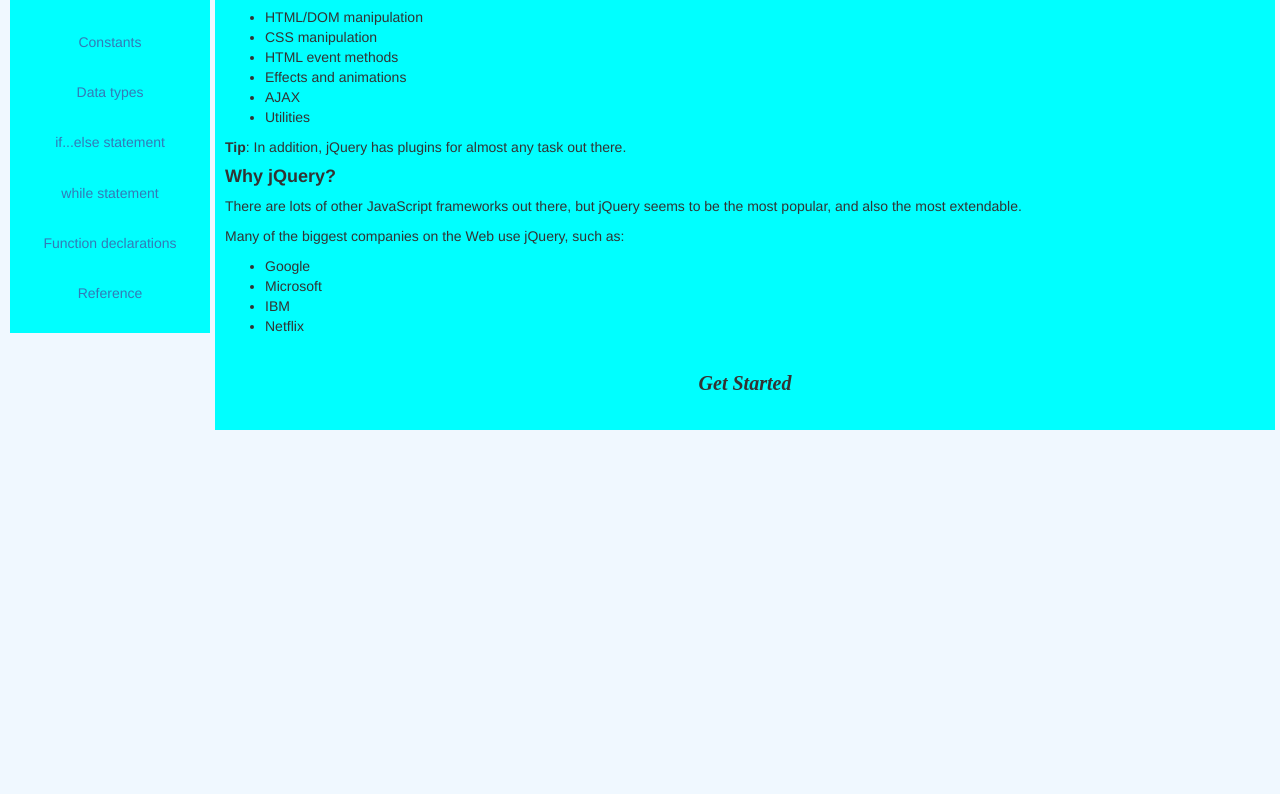
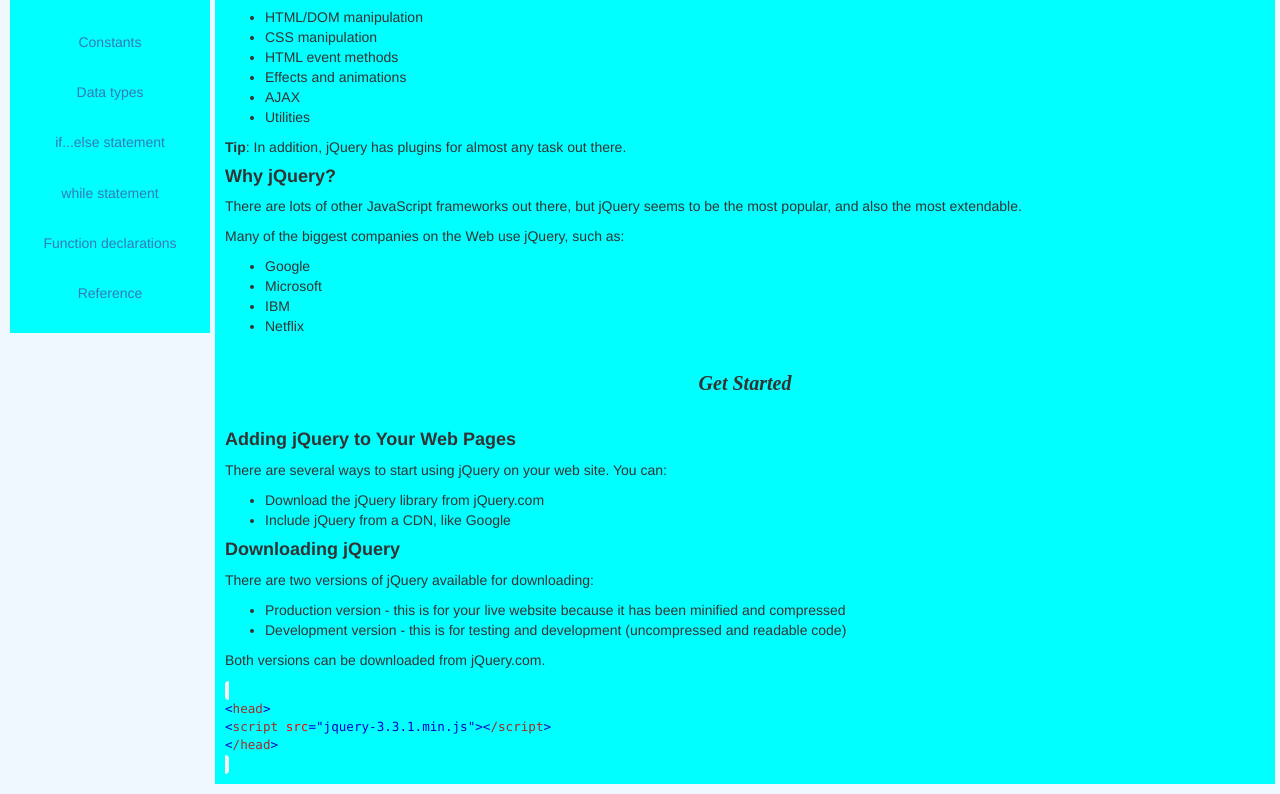
Before and after one commit to porcelainruler/JQuery-Documentation, a plain HTML site: page index.html in a window 1280 px wide. Shown: the part 457-1251 px from the top of the page. Before the commit the page ends 897 px from the top, so only its background shows below. Drawn offline with nearby package versions, Linux system fonts and the light colour scheme.

Commit message:
Add files via upload

```diff
--- a/index.html
+++ b/index.html
@@ -119,6 +119,54 @@
             <header><b><i>Get Started</i></b></header>
                 <article>
 
+                    <h4>
+                        <b>
+                            Adding jQuery to Your Web Pages
+                        </b>
+                    </h4>
+                    <p>
+                        There are several ways to start using jQuery on your web site. You can:
+                    </p>
+                    <ul>
+                        <li>
+                            Download the jQuery library from jQuery.com
+                        </li>
+                        <li>
+                            Include jQuery from a CDN, like Google
+                        </li>
+                    </ul>
+
+                    <h4>
+                        <b>
+                            Downloading jQuery
+                        </b>
+                    </h4>
+                    <p>
+                        There are two versions of jQuery available for downloading:
+                    </p>
+                    <ul>
+                        <li>
+                            Production version - this is for your live website because it has been minified and compressed
+                        </li>
+                        <li>
+                            Development version - this is for testing and development (uncompressed and readable code)
+                        </li>
+                    </ul>
+                    <p>
+                        Both versions can be downloaded from jQuery.com.
+                    </p>
+
+                    <code>
+                            <div class="w3-code w3-border notranslate htmlHigh">
+                                <div>
+                                    <span style="color:brown"><span style="color:mediumblue">&lt;</span>head<span style="color:mediumblue">&gt;</span></span><br>
+                                    <span style="color:brown"><span style="color:mediumblue">&lt;</span>script<span style="color:red"> src<span style="color:mediumblue">="jquery-3.3.1.min.js"</span></span><span style="color:mediumblue">&gt;</span></span><span style="color:black"></span><span style="color:brown"><span style="color:mediumblue">&lt;</span>/script<span style="color:mediumblue">&gt;</span></span><br>
+                                    <span style="color:brown"><span style="color:mediumblue">&lt;</span>/head<span style="color:mediumblue">&gt;</span></span>
+                                </div>
+                            </div>
+                    </code>
+
+
                 </article>
         </section>
     </main>
```
